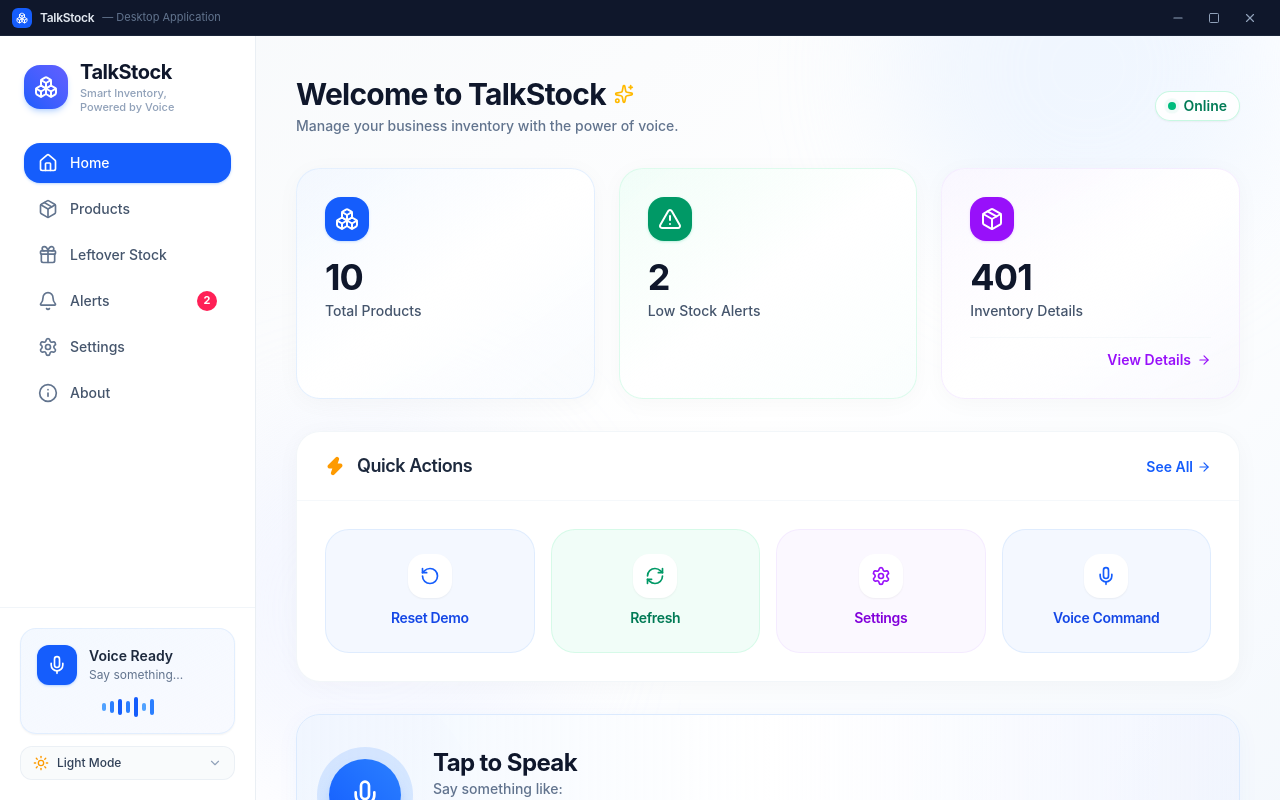
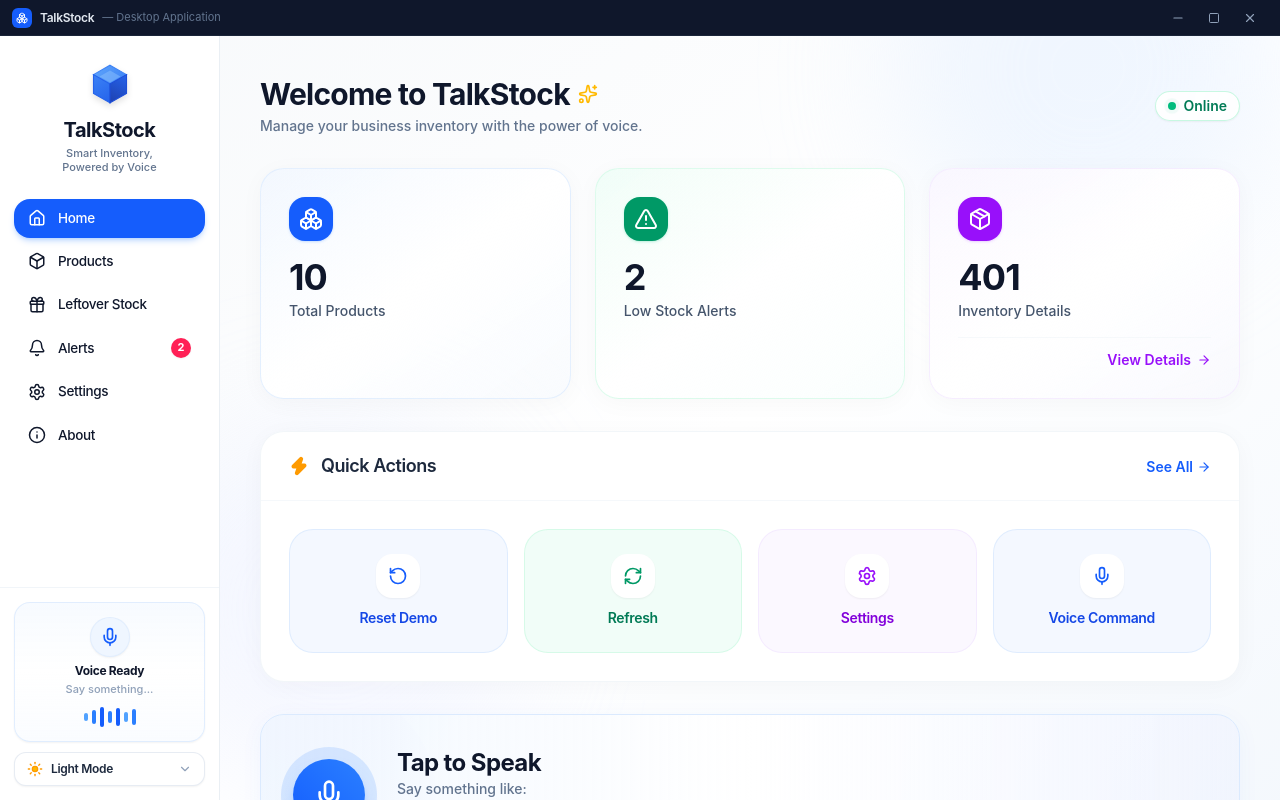
Before and after one commit to kishorea7001/STOCKS, a Next.js app: page / in a window 1280 px wide. Built offline with nearby package versions, Linux system fonts and the light colour scheme.

Commit message:
feat: complete pixel-accurate TalkStock left sidebar with 3D cube, voice ready widget, and light mode selector

```diff
--- a/components/layout/AppLayout.tsx
+++ b/components/layout/AppLayout.tsx
@@ -49,7 +49,7 @@ export function AppLayout({
             />
 
             {/* Drawer */}
-            <div className="relative flex w-72 max-w-[85%] flex-col bg-white shadow-2xl z-10">
+            <div className="relative flex w-[220px] flex-col bg-white shadow-2xl z-10">
               <div className="absolute top-4 right-4 z-20">
                 <button
                   type="button"
--- a/components/layout/Sidebar.tsx
+++ b/components/layout/Sidebar.tsx
@@ -3,16 +3,15 @@
 import React from 'react';
 import {
   Home,
-  Package,
+  Box,
   Gift,
   Bell,
   Settings,
   Info,
   Sun,
   ChevronDown,
-  Boxes,
+  Mic,
 } from 'lucide-react';
-import { VoiceStatusWidget } from '../ui/VoiceStatusWidget';
 
 export type NavItemKey =
   | 'home'
@@ -35,48 +34,147 @@ export interface SidebarProps {
   className?: string;
 }
 
+/**
+ * 3D Isometric Blue Cube Logo Icon matching the TalkStock design reference
+ */
+function BlueCubeLogo({ className = 'h-11 w-11' }: { className?: string }) {
+  return (
+    <svg
+      viewBox="0 0 64 64"
+      fill="none"
+      xmlns="http://www.w3.org/2000/svg"
+      className={className}
+    >
+      {/* Top Rhombus Face */}
+      <path
+        d="M32 7L54 19.5L32 32L10 19.5L32 7Z"
+        fill="url(#ts-cube-top)"
+        stroke="#3B82F6"
+        strokeWidth="1.5"
+      />
+      {/* Left Rhombus Face */}
+      <path
+        d="M10 19.5L32 32V57L10 44.5V19.5Z"
+        fill="url(#ts-cube-left)"
+        stroke="#2563EB"
+        strokeWidth="1.5"
+      />
+      {/* Right Rhombus Face */}
+      <path
+        d="M32 32L54 19.5V44.5L32 57V32Z"
+        fill="url(#ts-cube-right)"
+        stroke="#1D4ED8"
+        strokeWidth="1.5"
+      />
+      {/* Subtle Inner Highlight */}
+      <path
+        d="M32 14L46 22L32 30L18 22L32 14Z"
+        fill="#93C5FD"
+        fillOpacity="0.45"
+      />
+      <defs>
+        <linearGradient
+          id="ts-cube-top"
+          x1="10"
+          y1="7"
+          x2="54"
+          y2="32"
+          gradientUnits="userSpaceOnUse"
+        >
+          <stop stopColor="#60A5FA" />
+          <stop offset="1" stopColor="#3B82F6" />
+        </linearGradient>
+        <linearGradient
+          id="ts-cube-left"
+          x1="10"
+          y1="19.5"
+          x2="32"
+          y2="57"
+          gradientUnits="userSpaceOnUse"
+        >
+          <stop stopColor="#3B82F6" />
+          <stop offset="1" stopColor="#2563EB" />
+        </linearGradient>
+        <linearGradient
+          id="ts-cube-right"
+          x1="54"
+          y1="19.5"
+          x2="32"
+          y2="57"
+          gradientUnits="userSpaceOnUse"
+        >
+          <stop stopColor="#2563EB" />
+          <stop offset="1" stopColor="#1E40AF" />
+        </linearGradient>
+      </defs>
+    </svg>
+  );
+}
+
 export function Sidebar({
   activeItem = 'home',
   onSelectItem,
   className = '',
 }: SidebarProps) {
   const navItems: NavItem[] = [
-    { key: 'home', label: 'Home', icon: <Home className="h-5 w-5" /> },
-    { key: 'products', label: 'Products', icon: <Package className="h-5 w-5" /> },
-    { key: 'leftover', label: 'Leftover Stock', icon: <Gift className="h-5 w-5" /> },
+    {
+      key: 'home',
+      label: 'Home',
+      icon: <Home className="h-[18px] w-[18px]" />,
+    },
+    {
+      key: 'products',
+      label: 'Products',
+      icon: <Box className="h-[18px] w-[18px]" />,
+    },
+    {
+      key: 'leftover',
+      label: 'Leftover Stock',
+      icon: <Gift className="h-[18px] w-[18px]" />,
+    },
     {
       key: 'alerts',
       label: 'Alerts',
-      icon: <Bell className="h-5 w-5" />,
+      icon: <Bell className="h-[18px] w-[18px]" />,
       badge: 2,
     },
-    { key: 'settings', label: 'Settings', icon: <Settings className="h-5 w-5" /> },
-    { key: 'about', label: 'About', icon: <Info className="h-5 w-5" /> },
+    {
+      key: 'settings',
+      label: 'Settings',
+      icon: <Settings className="h-[18px] w-[18px]" />,
+    },
+    {
+      key: 'about',
+      label: 'About',
+      icon: <Info className="h-[18px] w-[18px]" />,
+    },
   ];
 
   return (
     <aside
-      className={`w-60 md:w-64 shrink-0 bg-white border-r border-slate-200/70 flex flex-col justify-between h-full select-none z-20 ${className}`}
+      className={`w-[220px] shrink-0 bg-white border-r border-slate-200/70 flex flex-col justify-between h-full select-none z-20 ${className}`}
     >
-      {/* Top Branding Section */}
-      <div className="p-5 md:p-6 pb-2">
-        <div className="flex items-center gap-3">
-          <div className="flex h-11 w-11 shrink-0 items-center justify-center rounded-2xl bg-gradient-to-tr from-blue-600 to-indigo-500 text-white shadow-md shadow-blue-500/25">
-            <Boxes className="h-6 w-6" />
+      {/* Top Branding & Navigation */}
+      <div className="pt-6 pb-2 px-3.5 flex flex-col items-center">
+        {/* Top Logo Section: Centered 3D Cube, Bold Title, Subtitle */}
+        <div className="flex flex-col items-center text-center">
+          <div className="filter drop-shadow-md">
+            <BlueCubeLogo className="h-12 w-12" />
           </div>
-          <div>
-            <h1 className="text-xl font-bold tracking-tight text-slate-900 leading-tight">
-              TalkStock
-            </h1>
-            <p className="text-[11px] font-medium text-slate-400 leading-tight mt-0.5">
-              Smart Inventory,<br />
-              Powered by Voice
-            </p>
-          </div>
+          <h1 className="text-xl font-bold tracking-tight text-slate-900 leading-tight mt-2.5">
+            TalkStock
+          </h1>
+          <p className="text-[11px] font-medium text-slate-500 leading-tight mt-1 text-center">
+            Smart Inventory,<br />
+            Powered by Voice
+          </p>
         </div>
 
-        {/* Navigation Items */}
-        <nav className="mt-7 space-y-1.5" aria-label="Main Navigation">
+        {/* Navigation Items (approx 220px layout) */}
+        <nav
+          className="mt-6 w-full space-y-1"
+          aria-label="Sidebar Navigation"
+        >
           {navItems.map((item) => {
             const isActive = activeItem === item.key;
             return (
@@ -84,26 +182,30 @@ export function Sidebar({
                 key={item.key}
                 type="button"
                 onClick={() => onSelectItem?.(item.key)}
-                className={`w-full flex items-center justify-between px-3.5 py-2.5 rounded-xl md:rounded-2xl text-sm font-medium transition-all duration-150 cursor-pointer ${
+                className={`group w-full flex items-center justify-between px-3.5 py-2.5 rounded-2xl text-sm transition-all duration-150 cursor-pointer ${
                   isActive
-                    ? 'bg-blue-600 text-white shadow-sm shadow-blue-500/25'
-                    : 'text-slate-600 hover:text-slate-900 hover:bg-slate-50'
+                    ? 'bg-blue-600 text-white font-medium shadow-md shadow-blue-500/25'
+                    : 'bg-transparent text-slate-900 hover:text-blue-600 hover:bg-blue-50/70 font-medium'
                 }`}
               >
                 <div className="flex items-center gap-3">
                   <span
-                    className={`shrink-0 ${
-                      isActive ? 'text-white' : 'text-slate-500'
+                    className={`shrink-0 transition-colors ${
+                      isActive
+                        ? 'text-white'
+                        : 'text-slate-900 group-hover:text-blue-600'
                     }`}
                   >
                     {item.icon}
                   </span>
-                  <span>{item.label}</span>
+                  <span className="text-[13.5px] tracking-tight">
+                    {item.label}
+                  </span>
                 </div>
 
                 {item.badge !== undefined && (
                   <span
-                    className={`flex h-5 w-5 items-center justify-center rounded-full text-[11px] font-bold ${
+                    className={`flex h-5 w-5 items-center justify-center rounded-full text-[11px] font-bold shadow-xs ${
                       isActive
                         ? 'bg-white text-blue-600'
                         : 'bg-rose-500 text-white'
@@ -118,18 +220,46 @@ export function Sidebar({
         </nav>
       </div>
 
-      {/* Bottom Area: Voice Status & Theme Selector */}
-      <div className="p-4 md:p-5 space-y-3 border-t border-slate-100">
-        {/* Voice Status Widget */}
-        <VoiceStatusWidget status="Voice Ready" hint="Say something..." />
+      {/* Bottom Area: Voice Status Card & Theme Selector */}
+      <div className="p-3.5 space-y-2.5 border-t border-slate-100 bg-white">
+        {/* Voice Status Card */}
+        <div className="rounded-2xl border border-blue-100/80 bg-gradient-to-b from-blue-50/50 via-white to-blue-50/30 p-3.5 shadow-xs flex flex-col items-center text-center">
+          {/* Microphone Icon in subtle soft blue badge */}
+          <div className="flex h-10 w-10 items-center justify-center rounded-full bg-blue-50 text-blue-600 mb-1.5 shadow-xs border border-blue-100/60">
+            <Mic className="h-5 w-5" />
+          </div>
 
-        {/* Theme Selector */}
-        <div className="flex items-center justify-between px-3 py-2 rounded-xl bg-slate-50/80 border border-slate-200/60 text-slate-700 text-xs font-medium cursor-pointer hover:bg-slate-100/80 transition-colors">
+          <h3 className="text-xs font-bold text-slate-900 tracking-tight">
+            Voice Ready
+          </h3>
+          <p className="text-[11px] text-slate-400 font-medium mt-0.5">
+            Say something...
+          </p>
+
+          {/* Small Blue Audio Waveform Underneath */}
+          <div
+            className="mt-2.5 flex items-center justify-center gap-1 h-5 px-2"
+            aria-hidden="true"
+          >
+            <span className="w-1 h-2 rounded-full bg-blue-400 animate-pulse [animation-delay:0ms]" />
+            <span className="w-1 h-3.5 rounded-full bg-blue-500 animate-pulse [animation-delay:150ms]" />
+            <span className="w-1 h-5 rounded-full bg-blue-600 animate-pulse [animation-delay:300ms]" />
+            <span className="w-1 h-3 rounded-full bg-blue-500 animate-pulse [animation-delay:180ms]" />
+            <span className="w-1 h-4.5 rounded-full bg-blue-600 animate-pulse [animation-delay:420ms]" />
+            <span className="w-1 h-2.5 rounded-full bg-blue-400 animate-pulse [animation-delay:90ms]" />
+            <span className="w-1 h-4 rounded-full bg-blue-500 animate-pulse [animation-delay:260ms]" />
+          </div>
+        </div>
+
+        {/* Theme Selector (Sun Icon, Light Mode, Dropdown Arrow) */}
+        <div className="w-full flex items-center justify-between px-3 py-2 rounded-xl bg-white border border-slate-200/80 shadow-xs hover:bg-slate-50 transition-colors cursor-pointer text-slate-700">
           <div className="flex items-center gap-2">
-            <Sun className="h-4 w-4 text-amber-500" />
-            <span>Light Mode</span>
+            <Sun className="h-4 w-4 text-amber-500 fill-amber-400 shrink-0" />
+            <span className="text-xs font-semibold tracking-tight text-slate-800">
+              Light Mode
+            </span>
           </div>
-          <ChevronDown className="h-3.5 w-3.5 text-slate-400" />
+          <ChevronDown className="h-3.5 w-3.5 text-slate-400 shrink-0" />
         </div>
       </div>
     </aside>
```
